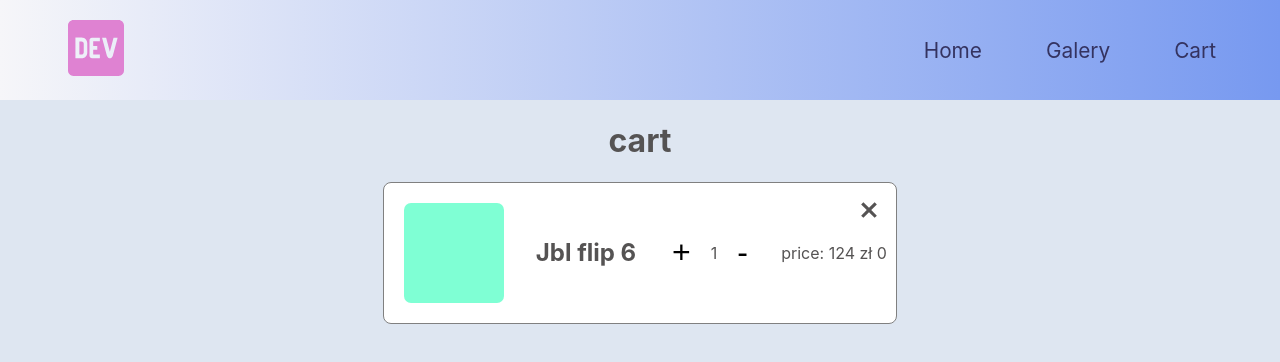
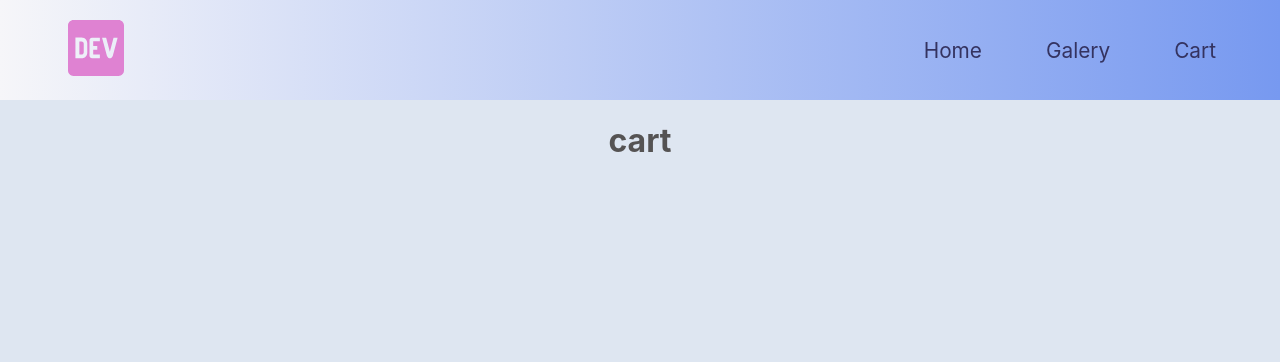
Before and after one commit to weblukas/react-page, a React (Create React App) app: page /cart in a window 1280 px wide. Shown: the top 362 px of the page. Built offline with nearby package versions, Linux system fonts and the light colour scheme.

Commit message:
same items in cart feat

```diff
--- a/src/components/Button.js
+++ b/src/components/Button.js
@@ -1,7 +1,7 @@
 import React from "react";
 import styled from "styled-components";
 import { motion } from "framer-motion";
-import { useRef } from "react";
+
 const StyledButton = styled.button`
   width: 120px;
   height: 40px;
@@ -16,14 +16,14 @@
   cursor: pointer;
 `;
 
-const Button = ({addItem, productId}) => {
+const Button = ({handleAddItem, productId}) => {
 
   // const addItemBtn = useRef(passRef);
 
   // console.log(addItemBtn)
 
   const handleClick = ()=>{
-    addItem(productId)
+    handleAddItem(productId)
   }
   return (
     <StyledButton
--- a/src/components/CartItemPanel.js
+++ b/src/components/CartItemPanel.js
@@ -1,8 +1,8 @@
 import React from "react";
 import styled from "styled-components";
-import { useSelector } from "react-redux";
+import { useDispatch, useSelector } from "react-redux";
 import { GoX } from "react-icons/go";
-
+import { addItem, removeItem } from "../features/cartSlice";
 const StyledCartPanel = styled.div`
   background-color: #fff;
   width: 40%;
@@ -50,25 +50,36 @@
   }
 `;
 
-const CartItemPanel = ({ id, name, price }) => {
-  // const item = useSelector((state) => state.cartItems)
-  // console.log(item, 'gdzie to jest');
+const CartItemPanel = ({ id, name, price, index }) => {
+  const dispatch = useDispatch();
+  const cartItems = useSelector((state) => state.cart.cartItems);
 
-  const removeFromCart = () => {};
+  const fetchSameProduct = (id) => cartItems.find((item) => item.id === id);
 
+  const handleAddSameItem = () => {
+    const sameProduct = fetchSameProduct(id)
+    console.log(sameProduct, cartItems.length);
+    dispatch(addItem(sameProduct))
+  };
+
+  const handleRemoveSameItem = () => {};
+
+  const handleRemoveItem = () => {
+    dispatch(removeItem(index));
+  };
   return (
     <StyledCartPanel key={id}>
       <div className="thumbnail"></div>
-      <h2 className="item-name">Jbl flip 6{name}</h2>
+      <h2 className="item-name">{name}</h2>
       <div className="item-amount">
-        <button>+</button>
+        <button onClick={handleRemoveSameItem}>-</button>
         <div>1</div>
-        <button>-</button>
+        <button onClick={handleAddSameItem}>+</button>
       </div>
       <div className="item-info">
-        <p>price: 124 zł {price}</p>
+        <p> zł {price}</p>
       </div>
-      <GoX className="deleteBtn" onClick={removeFromCart} />
+      <GoX className="deleteBtn" onClick={handleRemoveItem} />
     </StyledCartPanel>
   );
 };
--- a/src/features/cartSlice.js
+++ b/src/features/cartSlice.js
@@ -1,28 +1,21 @@
 import { createSlice } from "@reduxjs/toolkit";
 
 const initialState = {
-  cartItems: [
-    {
-      id: 0,
-      name: "",
-      description: "",
-      price: 0,
-    },
-  ],
+  cartItems: [],
 };
 
 export const cartSlice = createSlice({
   name: "cart",
   initialState,
   reducers: {
-    addItems: (state, action) => {
-      // biblioteka immer działa under the hood i można mutować stan
-      // tu trochę więcej na ten temat: https://redux-toolkit.js.org/usage/immer-reducers
+    addItem: (state, action) => {
       state.cartItems.push(action.payload);
     },
-    removeItem: (state, action) => {},
+    removeItem: (state, action) => {
+      state.cartItems.splice(action.payload, 1)
+    },
   },
 });
 
-export const { addItems } = cartSlice.actions;
+export const { addItem, removeItem } = cartSlice.actions;
 export default cartSlice.reducer;
--- a/src/helpers/data.js
+++ b/src/helpers/data.js
@@ -3,7 +3,8 @@
         name: 'jbl speaker',
         price: 456,
         description: "Lorem ipsum dolor sit amet, consectetur adipiscing elit, sed do eiusmod tempor incididunt ut labore et dolore magna aliqua. Ut enim ad minim veniam, quis nostrud exercitation ullamco laboris nisi ut aliquip ex ea commodo consequat.",
-        image: ["images/black.png", "images/green.png", "images/blue.png"]
+        image: "images/black.png",
+        imageOptions: ["images/green.png", "images/blue.png"]
     },
     {   id: 2,
         name: 'sony speaker',
--- a/src/pages/Cart.js
+++ b/src/pages/Cart.js
@@ -4,24 +4,18 @@
 
 const Cart = () => {
   const cartItems = useSelector((state) => state.cart.cartItems);
-  console.log(cartItems, "to wyświetl");
-
-  // cartItems dodany produkt do koszyka, który mapuje i próbuje pokazać na ekranie
-
-  // const [isItemInCart, setIsItemInCart] = useState(false);
-
-
 
   return (
     <>
       <h1>cart</h1>
 
-        { cartItems.length > 0 && cartItems.map((item) => {
-          return <CartItemPanel id={item.id} name={item.name} price={item.price}  />
-         // cartItemPanel powinien pokazywać nowe dane
+      {cartItems.length > 0 &&
+        cartItems.map(({ id, name, price }, index) => {
+          console.log(index, id);
+          return (
+            <CartItemPanel id={id} name={name} price={price} index={index} />
+          );
         })}
-
-
     </>
   );
 };
--- a/src/pages/Gallery.js
+++ b/src/pages/Gallery.js
@@ -1,13 +1,11 @@
-import React, { useEffect, useRef, useState } from "react";
-import { useDispatch } from "react-redux";
+import React, { useEffect, useState } from "react";
+import { useDispatch, useSelector } from "react-redux";
 import styled from "styled-components";
 import Button from "../components/Button";
 import Image from "../components/Image";
 import Input from "../components/Input";
-import { addItems } from "../features/cartSlice";
+import { addItem } from "../features/cartSlice";
 import storeItems from "../helpers/data";
-
-console.log(storeItems);
 
 const StyledDescriptionPanel = styled.section`
   display: flex;
@@ -78,13 +76,19 @@
   };
 
   const dispatch = useDispatch();
+  const cartItems = useSelector((state) => state.cart.cartItems);
 
-  const fetchProduct = (id) => storeItems.filter((item) => item.id === id);
+  const fetchProduct = (id) => storeItems.find((item) => item.id === id);
+  // fetchProduct zmienna przechowująca produkt spełniający warunki funkcji
 
-  const addItem = (id) => {
+  const handleAddItem = (id) => {
     const product = fetchProduct(id);
-    console.log("doddaj", product);
-    dispatch(addItems(product));
+
+    if (cartItems.includes(product)) {
+      return;
+    }
+
+    dispatch(addItem(product));
   };
 
   const getImagePath = (radioValue) => `images/${radioValue}.png`;
@@ -140,8 +144,8 @@
           <StyledDescriptionPanel>
             <h1>{name}</h1>
             <div className="btn-container">
-              <Button addItem={addItem} productId={id} />
-              {/* czy lepiej onClick={addItem} */}
+              <Button handleAddItem={handleAddItem} productId={id} />
+              {/* czy lepiej onClick={handleAddItem} */}
               <span>Jbl Flip 6 {radioValue} color</span>
               <h3>{price} zł</h3>
               <p>{description}</p>
```
